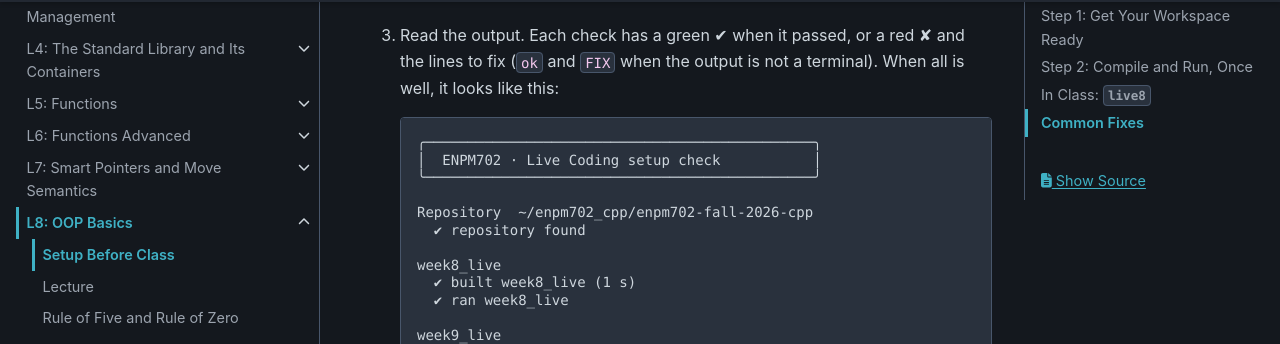
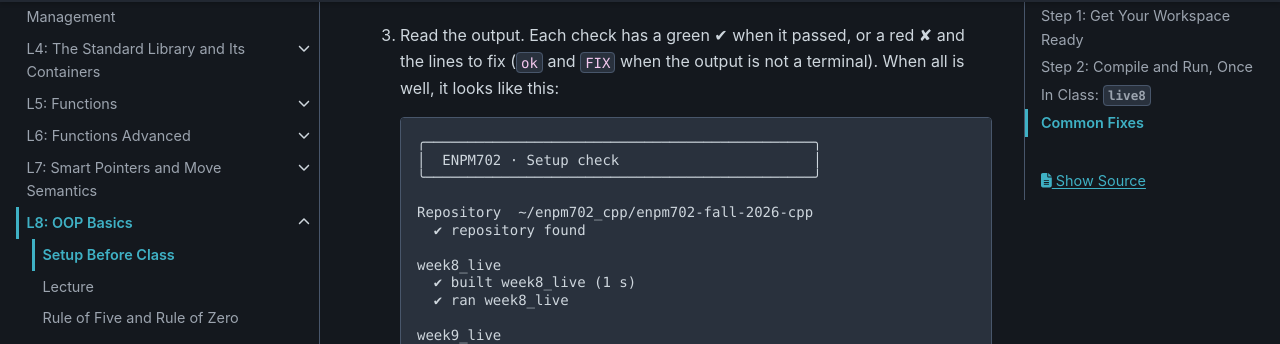
Before and after one commit to zeidk/enpm702-fall-2026-docs, a Sphinx documentation site: the page built from docs/source/lectures/lecture8/l8_setup.rst, in a window 1280 px wide and 900 px high, scrolled down 1875 px. Shown: the part 126-470 px from the top of the window. Built offline with Sphinx 7.4.7 and the PyData theme 0.15.4, drawn with Linux system fonts in a browser that asks for light colours; some of the changed text lies outside the part shown.

Commit message:
L8, L9 setup: the script's banner says Setup check
The example output follows project/enpm702_setup.sh, whose banner no longer
says Live Coding: it checks the week 9 playground too.

```diff
--- a/docs/source/lectures/lecture8/l8_setup.rst
+++ b/docs/source/lectures/lecture8/l8_setup.rst
@@ -69,7 +69,7 @@ Step 2: Compile and Run, Once
    .. code-block:: text
 
         ╭──────────────────────────────────────────────╮
-        │  ENPM702 · Live Coding setup check           │
+        │  ENPM702 · Setup check                       │
         ╰──────────────────────────────────────────────╯
 
         Repository  ~/enpm702_cpp/enpm702-fall-2026-cpp
--- a/docs/source/lectures/lecture9/l9_setup.rst
+++ b/docs/source/lectures/lecture9/l9_setup.rst
@@ -69,7 +69,7 @@ Step 2: Compile and Run, Once
    .. code-block:: text
 
         ╭──────────────────────────────────────────────╮
-        │  ENPM702 · Live Coding setup check           │
+        │  ENPM702 · Setup check                       │
         ╰──────────────────────────────────────────────╯
 
         Repository  ~/enpm702_cpp/enpm702-fall-2026-cpp
```
